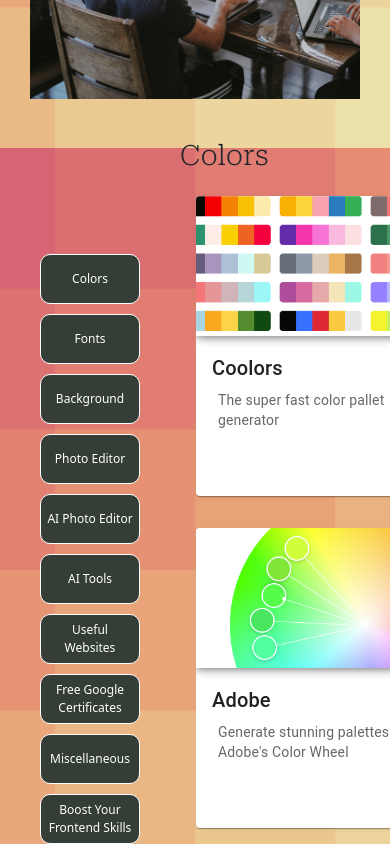
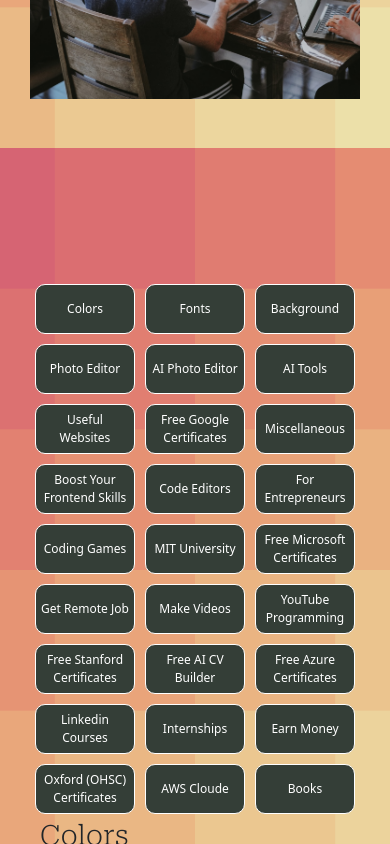
Before and after one commit to gines18/FrontEndHub, a React (Vite) app: page / in a window 390 px wide. Shown: the part 1540-2384 px from the top of the page. Built offline with nearby package versions, Linux system fonts and the light colour scheme; no server answers.

Commit message:
change Buttons position to the top for screen 390px

```diff
--- a/src/components/Styles.css
+++ b/src/components/Styles.css
@@ -33,7 +33,7 @@ html {
   padding: 20px;
   position: sticky;
   top: 30px;
-  max-height: 900px; /* Set a maximum height to limit the scrollable area */
+  max-height: 700px; /* Set a maximum height to limit the scrollable area */
   overflow-y: auto; /* Enable vertical scrolling */
 }
 
@@ -64,9 +64,13 @@ html {
 
 @media (max-width: 390px) {
   #button-container {
+
     padding: 60px 10px 10px 10px;
     margin-top: 30px;
     font-size: 100%;
+    position: relative;
+    width: 100%;
+
   }
 }
 
@@ -119,7 +123,6 @@ html {
 }
 
 .title {
-
   font-family: "Roboto Serif", serif;
 }
 
@@ -133,7 +136,11 @@ width: 100%;
 
 }
 
-
+@media (max-width: 390px){
+  .title{
+    margin-left: 40px;
+  }
+}
 
 
 /* Hero */
@@ -730,8 +737,23 @@ section {
     top: 100px;
   }
 }
+
+@media (max-width: 390px ){
+  .main_container{
+    display: flex;
+    flex-direction: column;
+
+  }
+}
+
 /* Menu left */
 .menu_left {
   width: 300px;
   padding: 20px;
 }
+
+@media (max-width: 390px ){
+  .menu_left{
+    width: 100%;
+  }
+}
```
